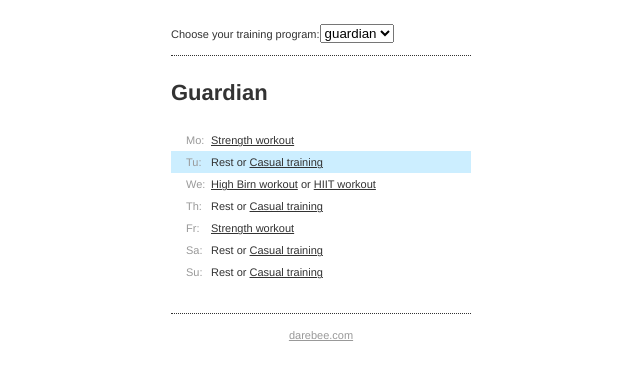
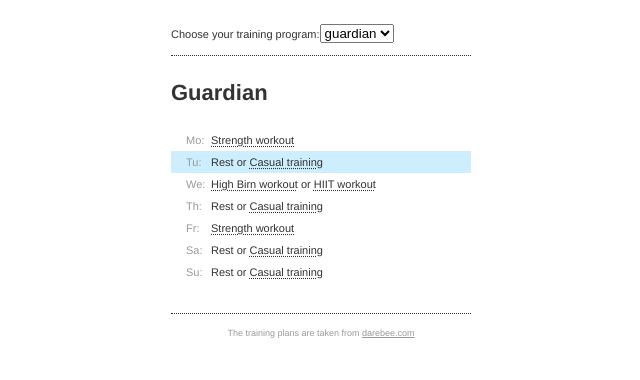
Before and after one commit to Lana-sloth/training-plan, an Angular app: page / in a window 1280 px wide. Shown: the top 380 px of the page, without its empty margins (319-959 px from the left). Built offline with nearby package versions, Linux system fonts and the light colour scheme.

Commit message:
Footer changed and links's css added

```diff
--- a/src/app/app.component.css
+++ b/src/app/app.component.css
@@ -6,6 +6,14 @@ a {
     color: #333333;
     font-size: 11px;
     line-height: 2;
+}
+
+a {
+    text-decoration-style: dotted;
+}
+
+a:hover {
+    text-decoration: none;
 }
 
 nav {
@@ -34,6 +42,17 @@ footer {
     margin: 30px 0 0 0;
 }
 
+footer div {
+    color: #999999;
+    font-size: 9px;
+}
+
 footer a {
     color: #999999;
+    text-decoration: underline;
+    font-size: 9px;
 }
+
+footer a:hover {
+    text-decoration: none
+}
--- a/src/app/habits/habits.component.ts
+++ b/src/app/habits/habits.component.ts
@@ -35,7 +35,7 @@ import { Workout } from './models/habits.models';
             </div>
         </div>
         <footer>
-            <a href='https://darebee.com/'>darebee.com</a>
+            <div> The training plans are taken from <a href='https://darebee.com/'>darebee.com</a></div>
         </footer>
     </div>
   `
```
